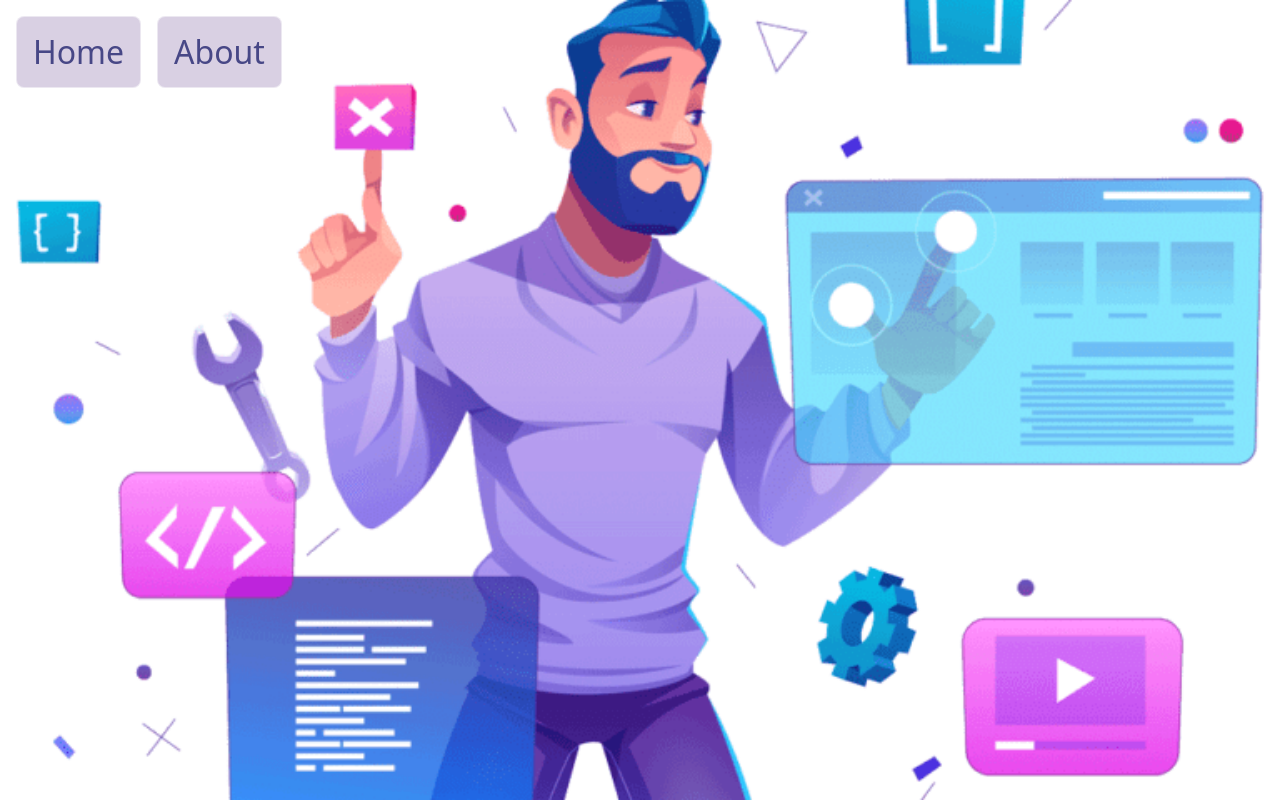
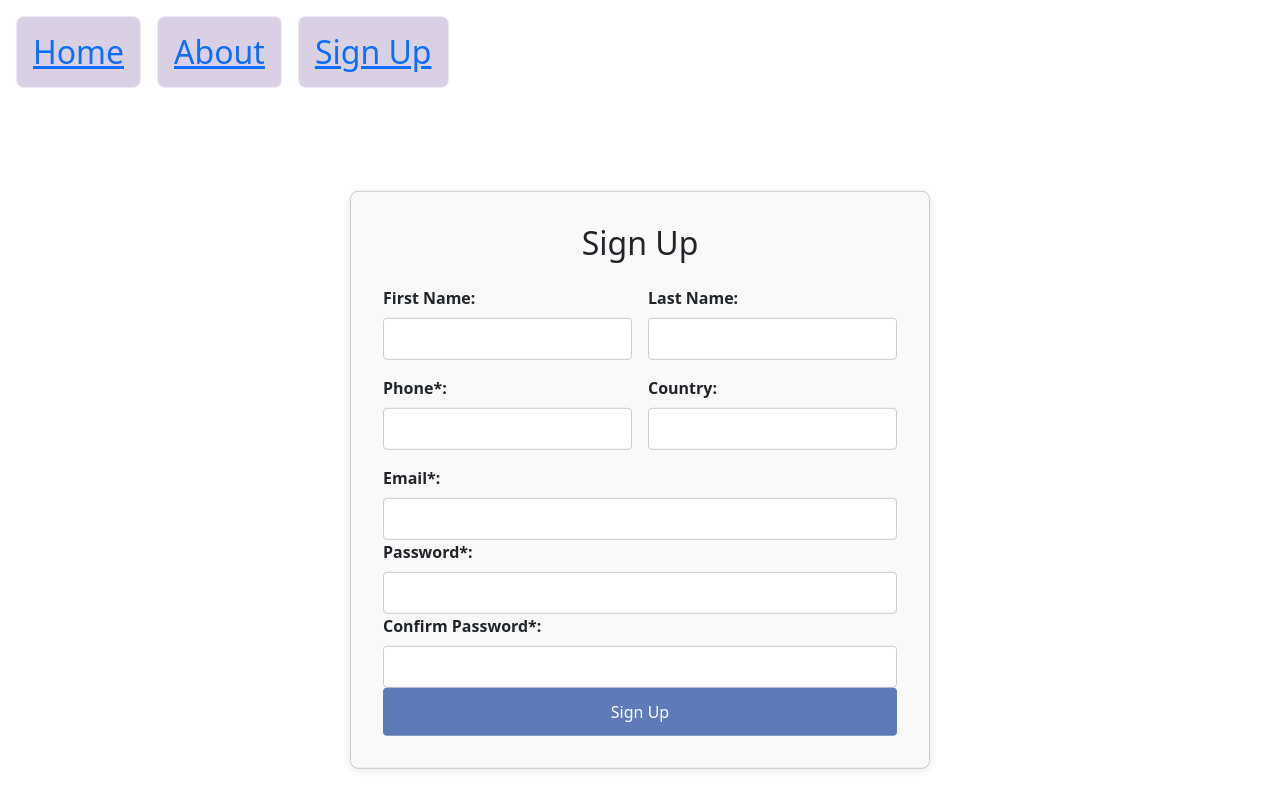
Before and after one commit to sanatahan/favorites-project, a React (Create React App) app: page /signup in a window 1280 px wide. Before the commit this address had no page. Built offline with nearby package versions, Linux system fonts and the light colour scheme.

Commit message:
add signup form

```diff
--- a/src/App.css
+++ b/src/App.css
@@ -13,7 +13,7 @@ body {
 .navbar {
   background-color: #282c34;
   padding: 1rem;
-  color: white;
+  color: rgb(255, 255, 255);
 }
 
 .navbar ul {
--- a/src/App.js
+++ b/src/App.js
@@ -1,19 +1,52 @@
 import React from 'react';
-import { BrowserRouter as Router, Route, Routes } from 'react-router-dom';
+import { BrowserRouter as Router, Route, Routes, useLocation } from 'react-router-dom';
 import Header from './components/Header/Header';
 import Home from './pages/Home';
 import About from './pages/About';
-const App = () => {
+import SignUp from './pages/SignUp';
+
+const AppContent = () => {
+  const location = useLocation();
+
+  const showAlert = () => {
+    alert('Button clicked!');
+  };
+
+
+  const showButton = location.pathname === '/' || location.pathname === '/about';
+
   return (
-    <Router>
+    <div style={{ position: 'relative', height: '100vh' }}>
+      {showButton && (
+        <button
+          onClick={showAlert}
+          style={{
+            position: 'absolute',
+            top: '50%',
+            left: '50%',
+            transform: 'translate(-50%, -50%)',
+            zIndex: 1000,
+          }}
+        >
+          Click Me
+        </button>
+      )}
       <Header />
       <main>
         <Routes>
           <Route path="/" element={<Home />} />
           <Route path="/about" element={<About />} />
+          <Route path="/signup" element={<SignUp />} />
         </Routes>
+      </main>
+    </div>
+  );
+};
 
-      </main>
+const App = () => {
+  return (
+    <Router>
+      <AppContent />
     </Router>
   );
 };
--- a/src/components/Header/Header.css
+++ b/src/components/Header/Header.css
@@ -1,10 +1,3 @@
-
-body {
-  background-image: url('../../assets/software.png');
-  background-size: cover;
-  background-position: center;
-  background-repeat: no-repeat;
-}
 
 
 .header {
--- a/src/components/Header/Header.js
+++ b/src/components/Header/Header.js
@@ -1,4 +1,5 @@
 import React from 'react';
+import { Link } from 'react-router-dom';
 import './Header.css';
 
 const Header = () => {
@@ -6,7 +7,7 @@ const Header = () => {
     <header className="header">
       <div className="header-content">
         <div className="dropdown">
-          <h1>Home</h1>
+          <h1><Link to="/">Home</Link></h1>
           <ul className="dropdown-menu">
             <li>Option 1</li>
             <li>Option 2</li>
@@ -14,12 +15,15 @@ const Header = () => {
           </ul>
         </div>
         <div className="dropdown">
-          <h2>About</h2>
+          <h2><Link to="/about">About</Link></h2>
           <ul className="dropdown-menu">
             <li>Option 1</li>
             <li>Option 2</li>
             <li>Option 3</li>
           </ul>
+        </div>
+        <div className="dropdown">
+          <h2><Link to="/signup">Sign Up</Link></h2>
         </div>
       </div>
     </header>
--- /dev/null
+++ b/src/components/SignUpForm.css
@@ -0,0 +1,57 @@
+.signup-form {
+  max-width: 600px;
+  margin: 0 auto;
+  padding: 2rem;
+  border: 1px solid #ccc;
+  border-radius: 8px;
+  background-color: #f9f9f9;
+  box-shadow: 0 2px 10px rgba(0, 0, 0, 0.1);
+  position: absolute;
+  top: 60%;
+  left: 50%;
+  transform: translate(-50%, -50%);
+}
+
+.signup-form h2 {
+  text-align: center;
+  margin-bottom: 1.5rem;
+}
+
+.form-row {
+  display: flex;
+  justify-content: space-between;
+  gap: 1rem;
+  margin-bottom: 1rem;
+}
+
+.form-group {
+  flex: 1;
+}
+
+.form-group label {
+  display: block;
+  margin-bottom: 0.5rem;
+  font-weight: bold;
+}
+
+.form-group input {
+  width: 100%;
+  padding: 0.5rem;
+  border: 1px solid #ccc;
+  border-radius: 4px;
+}
+
+.signup-btn {
+  width: 100%;
+  padding: 0.75rem;
+  background-color: #5c7bb8;
+  color: white;
+  border: none;
+  border-radius: 4px;
+  font-size: 1rem;
+  cursor: pointer;
+}
+
+ .signup-btn:hover {
+  background-color: #469ac7;
+}
--- /dev/null
+++ b/src/components/SignUpForm.js
@@ -0,0 +1,164 @@
+import React, { useState } from 'react';
+import './SignUpForm.css';
+
+const SignUpForm = () => {
+  const [formData, setFormData] = useState({
+    firstName: '',
+    lastName: '',
+    phone: '',
+    country: '',
+    email: '',
+    password: '',
+    confirmPassword: '',
+  });
+
+  const [errors, setErrors] = useState({});
+
+  const handleChange = (e) => {
+    const { name, value } = e.target;
+    setFormData({ ...formData, [name]: value });
+  };
+
+  const validate = () => {
+    let errors = {};
+    if (!formData.firstName) {
+      errors.firstName = 'First name is required';
+    }
+    if (!formData.lastName) {
+      errors.lastName = 'Last name is required';
+    }
+    if (!formData.phone) {
+      errors.phone = 'Phone number is required';
+    }
+    if (!formData.country) {
+      errors.country = 'Country is required';
+    }
+    if (!formData.email) {
+      errors.email = 'Email is required';
+    } else if (!/\S+@\S+\.\S+/.test(formData.email)) {
+      errors.email = 'Email is invalid';
+    }
+    if (!formData.password) {
+      errors.password = 'Password is required';
+    } else if (formData.password.length < 6) {
+      errors.password = 'Password must be at least 6 characters';
+    }
+    if (!formData.confirmPassword) {
+      errors.confirmPassword = 'Please confirm your password';
+    } else if (formData.password !== formData.confirmPassword) {
+      errors.confirmPassword = 'Passwords do not match';
+    }
+    return errors;
+  };
+
+  const handleSubmit = (e) => {
+    e.preventDefault();
+    const validationErrors = validate();
+    setErrors(validationErrors);
+
+    if (Object.keys(validationErrors).length === 0) {
+      console.log('Form submitted:', formData);
+    }
+  };
+
+  return (
+    <div>
+      <form onSubmit={handleSubmit} className="signup-form">
+        <h2>Sign Up</h2>
+
+        <div className="form-row">
+          <div className="form-group">
+            <label htmlFor="firstName">First Name:</label>
+            <input
+              type="text"
+              id="firstName"
+              name="firstName"
+              value={formData.firstName}
+              onChange={handleChange}
+            />
+            {errors.firstName && <span className="error">{errors.firstName}</span>}
+          </div>
+
+          <div className="form-group">
+            <label htmlFor="lastName">Last Name:</label>
+            <input
+              type="text"
+              id="lastName"
+              name="lastName"
+              value={formData.lastName}
+              onChange={handleChange}
+            />
+            {errors.lastName && <span className="error">{errors.lastName}</span>}
+          </div>
+        </div>
+
+        <div className="form-row">
+          <div className="form-group">
+            <label htmlFor="phone">Phone*:</label>
+            <input
+              type="text"
+              id="phone"
+              name="phone"
+              value={formData.phone}
+              onChange={handleChange}
+            />
+            {errors.phone && <span className="error">{errors.phone}</span>}
+          </div>
+
+          <div className="form-group">
+            <label htmlFor="country">Country:</label>
+            <input
+              type="text"
+              id="country"
+              name="country"
+              value={formData.country}
+              onChange={handleChange}
+            />
+            {errors.country && <span className="error">{errors.country}</span>}
+          </div>
+        </div>
+
+        <div className="form-group">
+          <label htmlFor="email">Email*:</label>
+          <input
+            type="email"
+            id="email"
+            name="email"
+            value={formData.email}
+            onChange={handleChange}
+          />
+          {errors.email && <span className="error">{errors.email}</span>}
+        </div>
+
+        <div className="form-group">
+          <label htmlFor="password">Password*:</label>
+          <input
+            type="password"
+            id="password"
+            name="password"
+            value={formData.password}
+            onChange={handleChange}
+          />
+          {errors.password && <span className="error">{errors.password}</span>}
+        </div>
+
+        <div className="form-group">
+          <label htmlFor="confirmPassword">Confirm Password*:</label>
+          <input
+            type="password"
+            id="confirmPassword"
+            name="confirmPassword"
+            value={formData.confirmPassword}
+            onChange={handleChange}
+          />
+          {errors.confirmPassword && <span className="error">{errors.confirmPassword}</span>}
+        </div>
+
+        <button className="signup-btn" type="submit">Sign Up</button>
+      </form>
+
+    </div>
+  );
+};
+
+export default SignUpForm;
--- a/src/pages/About.css
+++ b/src/pages/About.css
@@ -1,6 +1,15 @@
 
 .about-page {
-    background-color: #e0e0e0;
-    padding: 2rem;
-    border-radius: 8px;
-  }
+  background-image: url('../assets/soura.png');
+  background-size: cover;
+  min-height: 100vh;
+  padding: 0 0 24px 0;
+  color: white;
+  width: 100%;
+  max-width: 696px;
+  margin: 24px auto;
+  position: absolute;
+  top: 45%;
+  left: 50%;
+  transform: translate(-50%, -50%);
+}
--- a/src/pages/About.js
+++ b/src/pages/About.js
@@ -1,10 +1,8 @@
 import React from 'react';
-
+import './About.css';
 const About = () => {
   return (
-    <div className="Page">
-      <h2>About Page</h2>
-      <p>Welcome to the About Page!</p>
+    <div className="about-page">
     </div>
   );
 };
--- a/src/pages/Home.css
+++ b/src/pages/Home.css
@@ -1,6 +1,14 @@
-
 .home-page {
-    background-color: #f0f0f0;
-    padding: 2rem;
-    border-radius: 8px;
-  }
+  background-image: url('../assets/software.png');
+  background-size: cover;
+  min-height: 100vh;
+  padding: 0 0 24px 0;
+  color: white;
+  width: 100%;
+  max-width: 696px;
+  margin: 24px auto;
+  position: absolute;
+  top: 45%;
+  left: 50%;
+  transform: translate(-50%, -50%);
+}
--- a/src/pages/Home.js
+++ b/src/pages/Home.js
@@ -1,10 +1,9 @@
 import React from 'react';
+import './Home.css';
 
 const Home = () => {
   return (
-    <div className="Page">
-      <h2>Home Page</h2>
-      <p>Welcome to the Home Page!</p>
+    <div className="home-page">
     </div>
   );
 };
--- /dev/null
+++ b/src/pages/SignUp.js
@@ -0,0 +1,11 @@
+import React from 'react';
+import SignUpForm from '../components/SignUpForm';
+const SignUp = () => {
+  return (
+    <div>
+      <SignUpForm />
+    </div>
+  );
+};
+
+export default SignUp;
```
Also changed, not shown: src/Button.css (added, +15 -0 lines), src/assets/soura.png (added).
